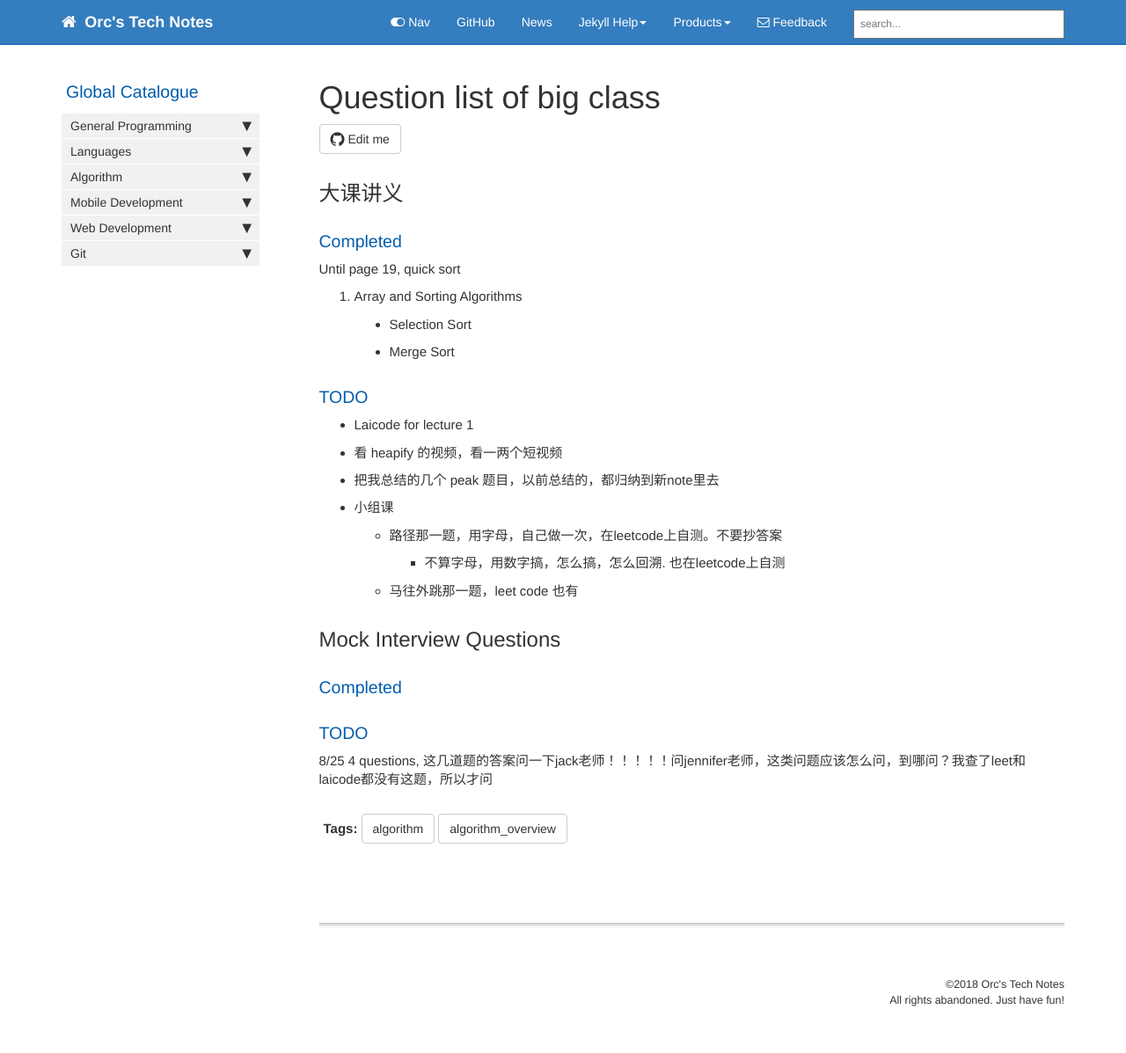
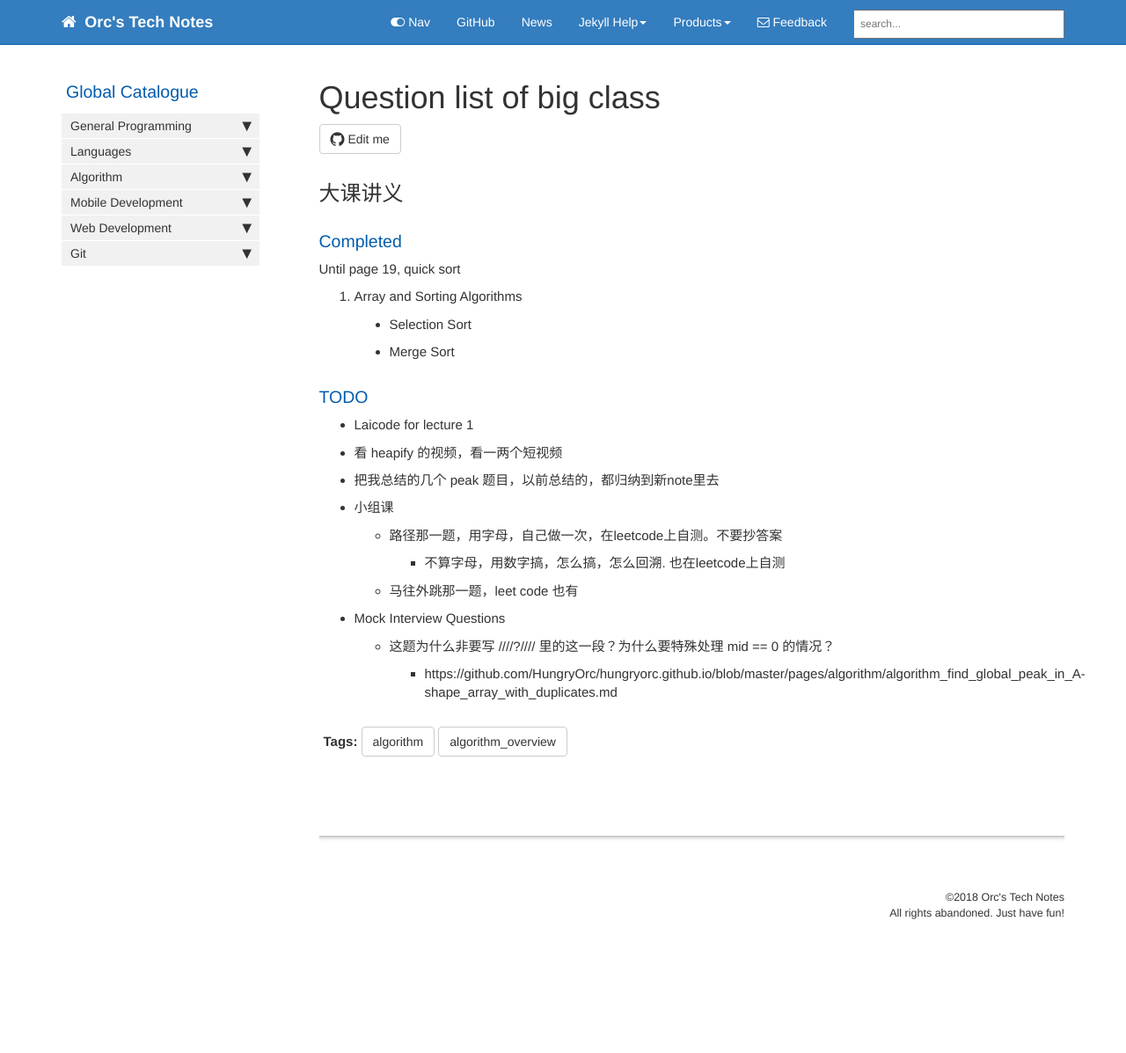
Before and after one commit to HungryOrc/hungryorc.github.io, a Jekyll site: the page built from pages/algorithm/algorithm_todo.md, in a window 1280 px wide. Shown: the whole page at 88% size. Built offline with Jekyll 4.4.1, drawn with Linux system fonts in a browser that asks for light colours; nearby versions of some CDN libraries; comment, search, counter and statistics services are not loaded; after the commit the page ends 1097 px from its top, so only the background shows below that.

Commit message:
Update algorithm_todo.md

```diff
--- a/pages/algorithm/algorithm_todo.md
+++ b/pages/algorithm/algorithm_todo.md
@@ -28,14 +28,8 @@ Until page 19, quick sort
   * 马往外跳那一题，leet code 也有
 
 
-## Mock Interview Questions
-### Completed
-
-
-### TODO
-8/25 4 questions, 这几道题的答案问一下jack老师！！！！！问jennifer老师，这类问题应该怎么问，到哪问？我查了leet和laicode都没有这题，所以才问
-
-
-
+* Mock Interview Questions
+  * 这题为什么非要写 ////?//// 里的这一段？为什么要特殊处理 mid == 0 的情况？
+    * https://github.com/HungryOrc/hungryorc.github.io/blob/master/pages/algorithm/algorithm_find_global_peak_in_A-shape_array_with_duplicates.md
 
 {% include links.html %}
```
